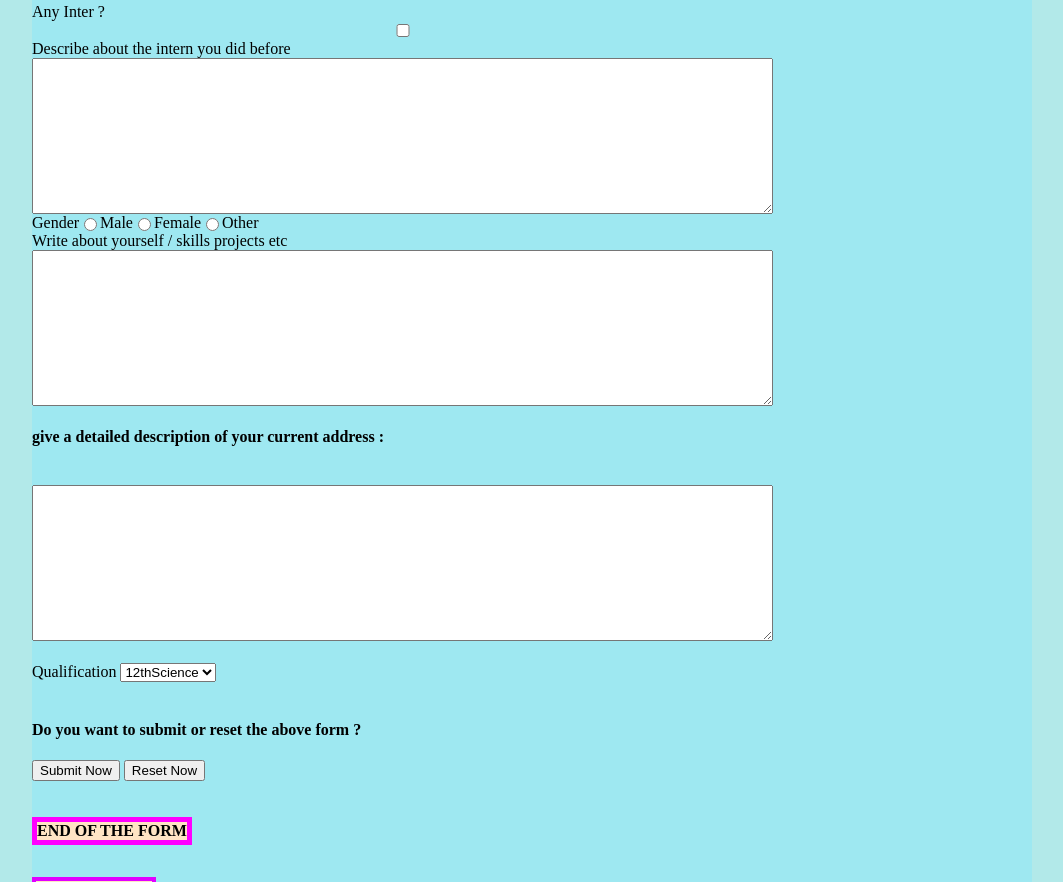
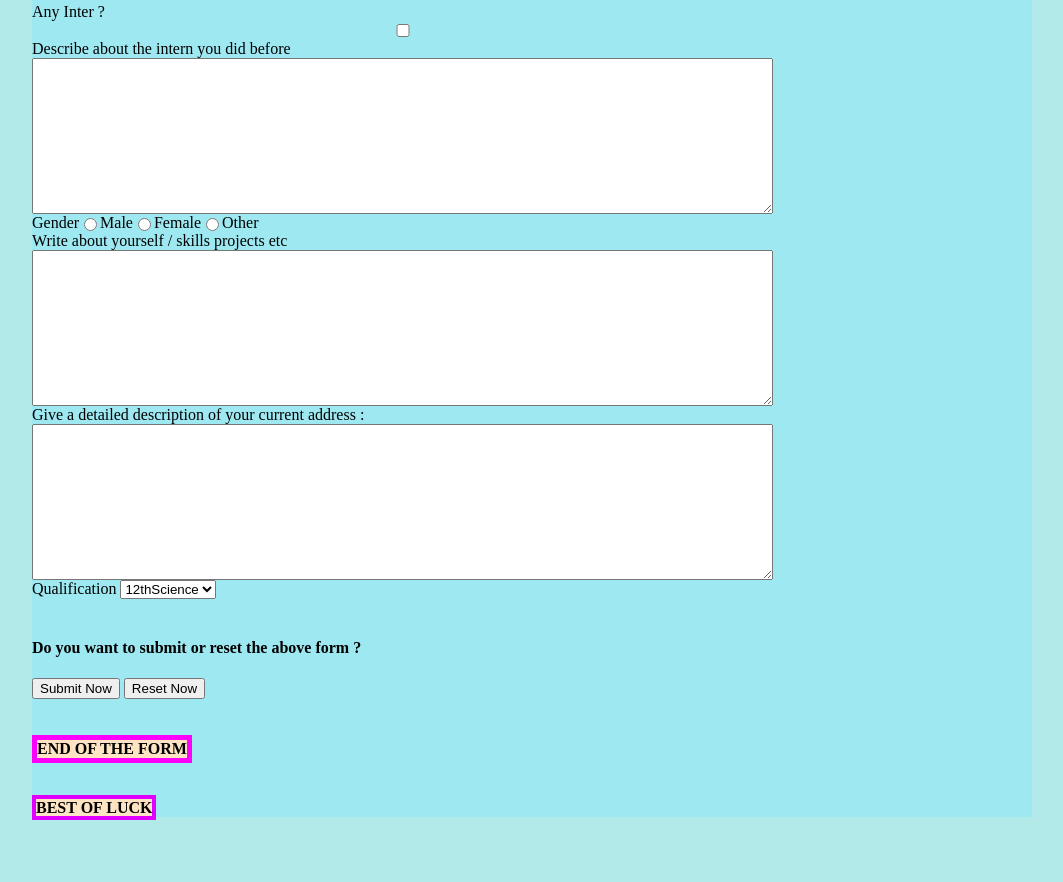
Before and after one commit to ajit-sharmaGH/HTML_form, a plain HTML site: page index.html in a window 1280 px wide. Shown: the part 460-1342 px from the top of the page, without its empty margins (76-1139 px from the left). After the commit the page ends 1305 px from the top, so only its background shows below. Drawn offline with Linux system fonts and the light colour scheme.

Commit message:
Added some fields

```diff
--- a/index.html
+++ b/index.html
@@ -29,6 +29,7 @@
       <input type="checkbox" name="myEligibility">
       <label for="about"> Describe about the intern you did before</label>
       <textarea name="myText" cols="90" rows="10"></textarea>
+
       <div class="gender">
         <label for="gender">Gender</label>
         <input type="radio" name="myGender">
@@ -38,23 +39,23 @@
         <input type="radio" name="myGender">
         <label for="other">Other</label>
       </div>
+
       <label for="about_yourself">Write about yourself / skills projects etc</label>
       <textarea name="myText" cols="90" rows="10"></textarea>
-    </form>
+      <label for="address">Give a detailed description of your current address :</label>
+      <textarea name="myText" cols="90" rows="10"></textarea>
 
-    <div>
-      <h4>give a detailed description of your current address :</h4>
-      <br /><textarea name="myText" cols="90" rows="10"></textarea>
-    </div>
-    <br />
-
-    <div>
-      <label for="qualification">Qualification</label>
+      <div class="qualification"> <label for="qualification">Qualification</label>
         <select name="myQualification" id="qualification">
           <option value="Acad.">12thScience</option>
           <option value="UG">BCA/B.Tech</option>
           <option value="PG">MCA/M.Sc.</option>
         </select>
+      </div>
+    </form>
+
+    <div>
+
     </div>
     <br />
     <h4>Do you want to submit or reset the above form ?</h4>
```
Lines whose indentation alone changed are shown as unchanged.
